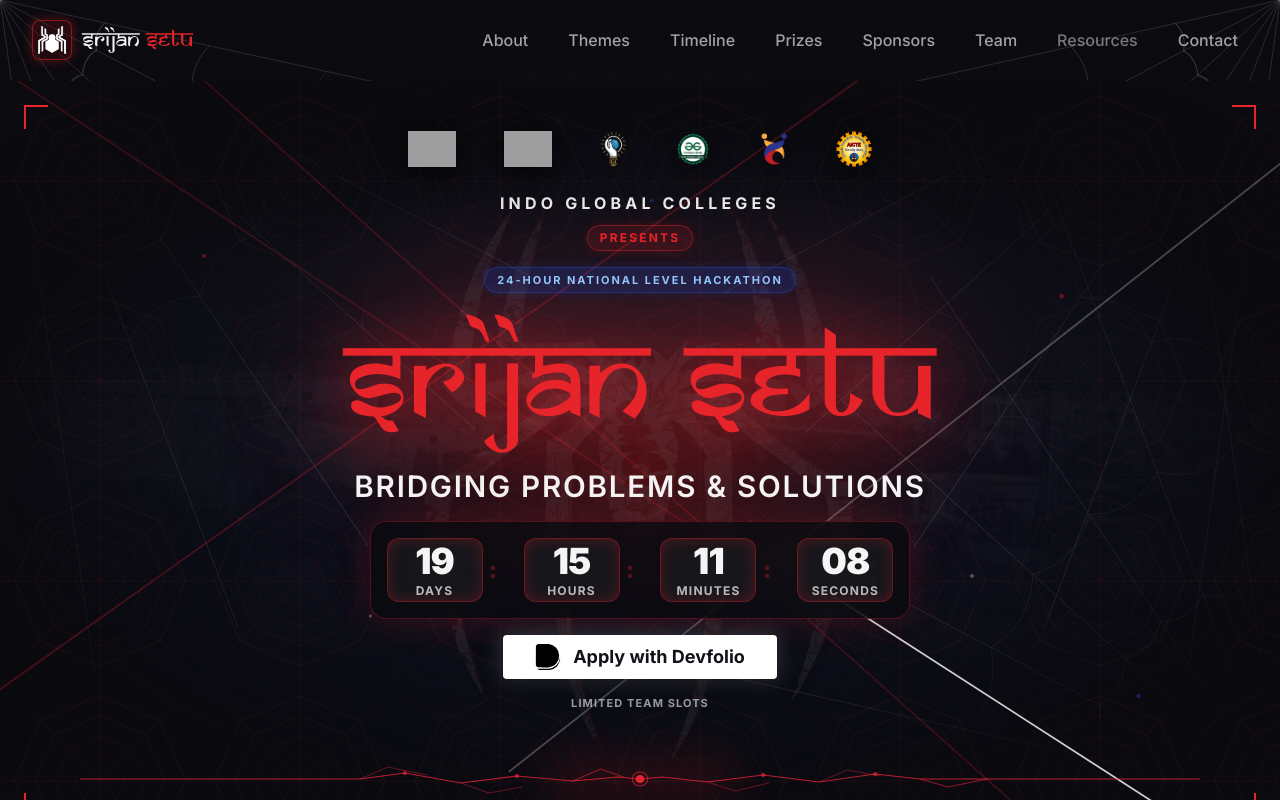
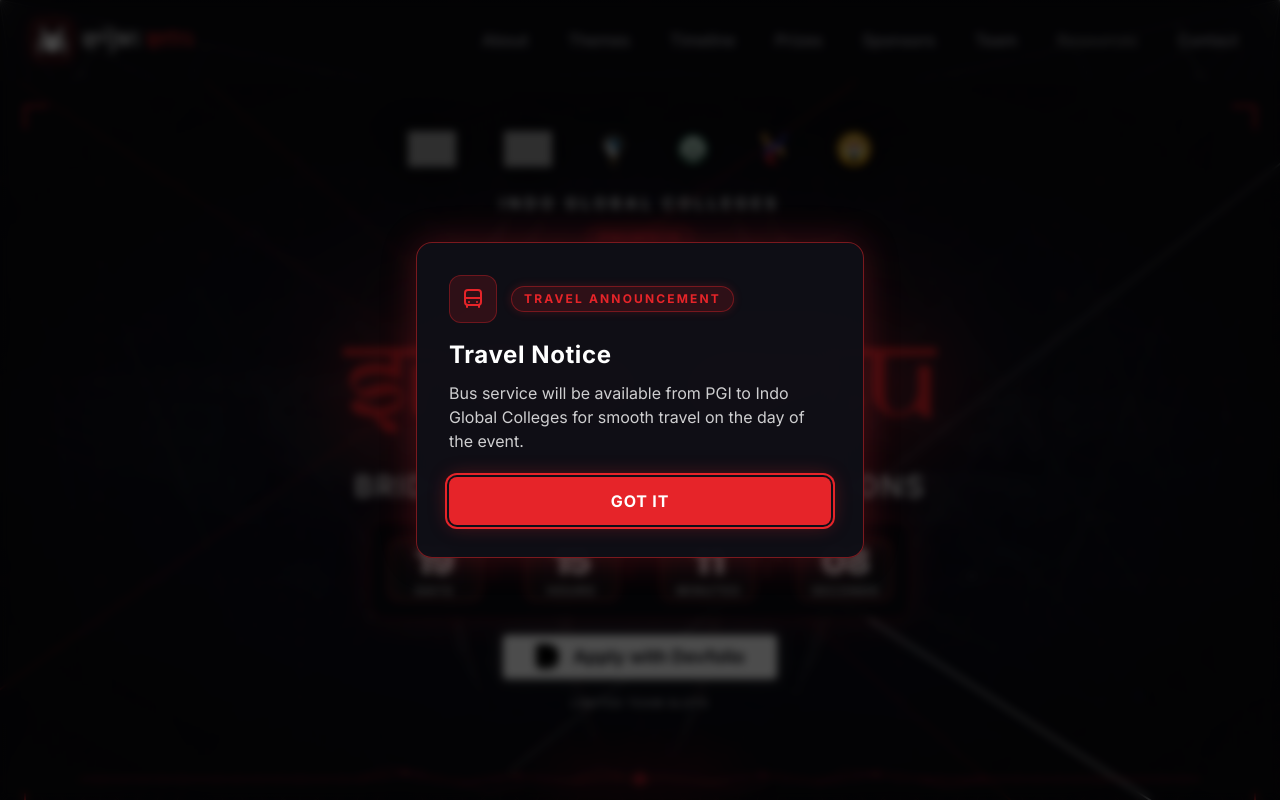
Before and after one commit to shubhamsinghcs/srijansetu, a Next.js app: page / in a window 1280 px wide. Shown: the top 800 px of the page. Built offline with nearby package versions, Linux system fonts and the light colour scheme; grey boxes are pictures that could not be loaded.

Commit message:
feat: add blocking Transport Notice modal on Event Resources view

```diff
--- a/src/components/sections/EventResources.tsx
+++ b/src/components/sections/EventResources.tsx
@@ -1,4 +1,6 @@
 "use client";
+
+import TransportNotice from "@/components/ui/TransportNotice";
 
 export default function EventResources() {
   return (
@@ -7,6 +9,8 @@
       aria-labelledby="resources-heading"
       className="relative mx-auto max-w-7xl px-4 py-12 sm:py-16 lg:py-20 scroll-mt-20 overflow-hidden"
     >
+      <TransportNotice />
+
       {/* Background ambient lighting */}
       <div
         className="absolute top-1/2 left-1/2 -translate-x-1/2 -translate-y-1/2 w-[600px] h-[300px] bg-spidey-red/5 rounded-full blur-[100px] pointer-events-none -z-10"
--- /dev/null
+++ b/src/components/ui/TransportNotice.tsx
@@ -0,0 +1,236 @@
+"use client";
+
+import { useState, useEffect, useRef } from "react";
+import { motion, AnimatePresence, useReducedMotion, type Variants } from "framer-motion";
+
+const STORAGE_KEY = "srijansetu_transport_notice_shown";
+
+export default function TransportNotice() {
+  const [isOpen, setIsOpen] = useState(false);
+  const modalRef = useRef<HTMLDivElement>(null);
+  const buttonRef = useRef<HTMLButtonElement>(null);
+  const previousActiveElementRef = useRef<HTMLElement | null>(null);
+  const shouldReduceMotion = useReducedMotion();
+
+  // Trigger notice when #resources scrolls into view (once per session)
+  useEffect(() => {
+    try {
+      if (sessionStorage.getItem(STORAGE_KEY) === "true") {
+        return;
+      }
+    } catch {
+      // sessionStorage unavailable (e.g. private mode)
+    }
+
+    const target = document.getElementById("resources");
+    if (!target) return;
+
+    const observer = new IntersectionObserver(
+      (entries) => {
+        const [entry] = entries;
+        if (entry.isIntersecting) {
+          setIsOpen(true);
+          observer.disconnect();
+        }
+      },
+      {
+        root: null,
+        rootMargin: "0px",
+        threshold: 0.1,
+      }
+    );
+
+    observer.observe(target);
+
+    return () => {
+      observer.disconnect();
+    };
+  }, []);
+
+  const handleDismiss = () => {
+    try {
+      sessionStorage.setItem(STORAGE_KEY, "true");
+    } catch {
+      // sessionStorage blocked or unavailable
+    }
+    setIsOpen(false);
+    if (
+      previousActiveElementRef.current &&
+      typeof previousActiveElementRef.current.focus === "function"
+    ) {
+      previousActiveElementRef.current.focus();
+    }
+  };
+
+  // Focus trap, body scroll lock, Escape key handler
+  useEffect(() => {
+    if (!isOpen) return;
+
+    previousActiveElementRef.current = document.activeElement as HTMLElement;
+    const originalOverflow = document.body.style.overflow;
+    document.body.style.overflow = "hidden";
+
+    // Move focus to primary "Got it" button
+    const focusTimer = requestAnimationFrame(() => {
+      buttonRef.current?.focus();
+    });
+
+    const handleKeyDown = (e: KeyboardEvent) => {
+      if (e.key === "Escape") {
+        e.preventDefault();
+        handleDismiss();
+        return;
+      }
+
+      if (e.key === "Tab") {
+        if (!modalRef.current) return;
+        const focusable = modalRef.current.querySelectorAll<HTMLElement>(
+          'button, [href], input, select, textarea, [tabindex]:not([tabindex="-1"])'
+        );
+        if (focusable.length === 0) return;
+
+        const firstElement = focusable[0];
+        const lastElement = focusable[focusable.length - 1];
+
+        if (e.shiftKey) {
+          if (document.activeElement === firstElement) {
+            e.preventDefault();
+            lastElement.focus();
+          }
+        } else {
+          if (document.activeElement === lastElement) {
+            e.preventDefault();
+            firstElement.focus();
+          }
+        }
+      }
+    };
+
+    window.addEventListener("keydown", handleKeyDown);
+
+    return () => {
+      cancelAnimationFrame(focusTimer);
+      document.body.style.overflow = originalOverflow;
+      window.removeEventListener("keydown", handleKeyDown);
+    };
+  }, [isOpen]);
+
+  // Framer motion variants respecting prefers-reduced-motion
+  const backdropVariants: Variants = shouldReduceMotion
+    ? {
+        hidden: { opacity: 0 },
+        visible: { opacity: 1, transition: { duration: 0 } },
+        exit: { opacity: 0, transition: { duration: 0 } },
+      }
+    : {
+        hidden: { opacity: 0 },
+        visible: { opacity: 1, transition: { duration: 0.25 } },
+        exit: { opacity: 0, transition: { duration: 0.2 } },
+      };
+
+  const modalVariants: Variants = shouldReduceMotion
+    ? {
+        hidden: { opacity: 0 },
+        visible: { opacity: 1, transition: { duration: 0 } },
+        exit: { opacity: 0, transition: { duration: 0 } },
+      }
+    : {
+        hidden: { opacity: 0, scale: 0.94, y: 12 },
+        visible: {
+          opacity: 1,
+          scale: 1,
+          y: 0,
+          transition: { duration: 0.25, ease: "easeOut" },
+        },
+        exit: {
+          opacity: 0,
+          scale: 0.94,
+          y: 8,
+          transition: { duration: 0.2, ease: "easeIn" },
+        },
+      };
+
+  return (
+    <AnimatePresence>
+      {isOpen && (
+        <div className="fixed inset-0 z-[100] flex items-center justify-center p-4 sm:p-6 select-none">
+          {/* Blocking Backdrop (~70% black overlay, clicking does NOT dismiss) */}
+          <motion.div
+            variants={backdropVariants}
+            initial="hidden"
+            animate="visible"
+            exit="exit"
+            className="fixed inset-0 bg-black/70 backdrop-blur-sm"
+            aria-hidden="true"
+          />
+
+          {/* Modal Card */}
+          <motion.div
+            ref={modalRef}
+            role="dialog"
+            aria-modal="true"
+            aria-labelledby="transport-notice-heading"
+            aria-describedby="transport-notice-description"
+            variants={modalVariants}
+            initial="hidden"
+            animate="visible"
+            exit="exit"
+            className="relative z-10 w-full max-w-md rounded-2xl bg-[#0F0F17]/95 border border-spidey-red/50 shadow-[0_0_35px_rgba(227,38,54,0.25)] p-6 sm:p-8 backdrop-blur-xl text-left"
+          >
+            {/* Bus / Travel Icon Header */}
+            <div className="flex items-center gap-3.5 mb-4">
+              <div className="w-12 h-12 rounded-xl bg-spidey-red/15 border border-spidey-red/35 flex items-center justify-center text-spidey-red flex-shrink-0">
+                <svg
+                  className="w-6 h-6 text-spidey-red"
+                  viewBox="0 0 24 24"
+                  fill="none"
+                  stroke="currentColor"
+                  strokeWidth="2"
+                  strokeLinecap="round"
+                  strokeLinejoin="round"
+                  aria-hidden="true"
+                >
+                  <rect x="4" y="3" width="16" height="15" rx="3" />
+                  <path d="M4 11h16" />
+                  <path d="M8 15h.01" />
+                  <path d="M16 15h.01" />
+                  <path d="M6 18v2" />
+                  <path d="M18 18v2" />
+                </svg>
+              </div>
+              <span className="pill-badge pill-badge-red text-[11px] sm:text-xs">
+                Travel Announcement
+              </span>
+            </div>
+
+            {/* Heading */}
+            <h3
+              id="transport-notice-heading"
+              className="font-accent font-bold text-xl sm:text-2xl text-white tracking-wide"
+            >
+              Travel Notice
+            </h3>
+
+            {/* Message Body */}
+            <p
+              id="transport-notice-description"
+              className="font-body text-sm sm:text-base text-white/80 mt-2.5 leading-relaxed"
+            >
+              Bus service will be available from PGI to Indo Global Colleges for smooth travel on the day of the event.
+            </p>
+
+            {/* "Got it" Action Button */}
+            <button
+              ref={buttonRef}
+              type="button"
+              onClick={handleDismiss}
+              className="w-full mt-6 py-3 px-6 rounded-lg bg-spidey-red hover:bg-[#c9181d] text-white font-accent font-bold text-sm sm:text-base uppercase tracking-wider transition-all duration-200 shadow-[0_0_20px_rgba(230,36,41,0.4)] hover:shadow-[0_0_25px_rgba(230,36,41,0.6)] focus:outline-none focus:ring-2 focus:ring-spidey-red focus:ring-offset-2 focus:ring-offset-[#0F0F17]"
+            >
+              Got it
+            </button>
+          </motion.div>
+        </div>
+      )}
+    </AnimatePresence>
+  );
+}
```
